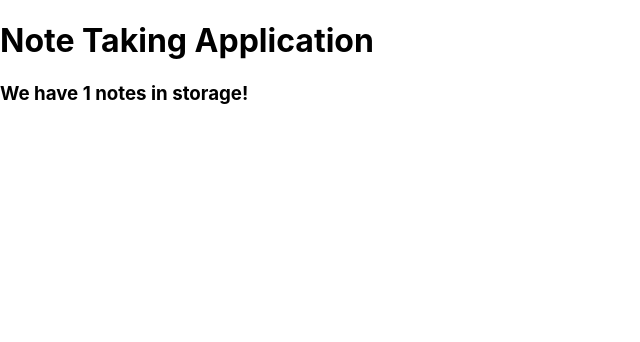
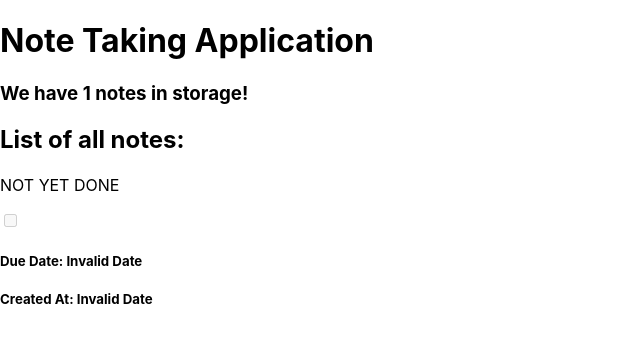
Before and after one commit to Cheese-steak-jimmys/react-note-taking-app, a React (Create React App) app: page / in a window 1280 px wide. Shown: the top 342 px of the page, without its empty margins (0-640 px from the left). Built offline with nearby package versions, Linux system fonts and the light colour scheme.

Commit message:
build: added components & Notedisplay.jsx

```diff
--- a/src/App.js
+++ b/src/App.js
@@ -1,6 +1,7 @@
 import { Routes, Route } from "react-router-dom";
 import Homepage from "./pages/Homepage";
 
+// start rendering stuff from this file
 function App() {
   return (
     <div className="App">
--- /dev/null
+++ b/src/components/NoteDisplay.jsx
@@ -0,0 +1,44 @@
+// import { useEffect } from "react";
+import { useNoteData } from "../contexts/NotesContext";
+
+export default function NoteDisplay(props) {
+  const { id } = props;
+  let note = {};
+
+  const globalNotesData = useNoteData();
+
+  // on start, find the note in globalNotesData
+  // that has an ID matching props.id
+
+  note = globalNotesData.filter((note) => {
+    return note.id === id;
+  });
+
+  return (
+    <div>
+      {/*
+                - ID (number)
+                - title (string)
+                - description (string)
+                - isCompleted (boolean)
+                - due date (JS Date)
+                - created at date (JS Date)
+                */}
+      <h4>{note.title}</h4>
+      <p>{note.description}</p>
+      <p>{note.isComplete ? "COMPLETED" : "NOT YET DONE"}</p>
+
+      {/* makes a read-only checkbox */}
+      <input
+        type="checkbox"
+        disabled="disabled" // <--- user cannot click the checkbox
+        readOnly
+        value={note.isComplete}
+      />
+      <h5>Due Date: {new Date(note.dueDate).toLocaleDateString()}</h5>
+      {/* <input type="date" readOnly value={note.dueDate} /> */}
+      <h5>Created At: {new Date(note.createdAtDate).toLocaleDateString()}</h5>
+      {/* <input type="datetime-local" readOnly value={note.createdAtDate} /> */}
+    </div>
+  );
+}
--- a/src/contexts/NotesContext.jsx
+++ b/src/contexts/NotesContext.jsx
@@ -71,6 +71,7 @@ export function useNoteDispatch() {
 export default function NotesProvider(props) {
   const [notesData, notesDispatch] = useReducer(notesReducer, initialNotesData);
 
+  //key is 'notes' in the application / local storage in devtools
   const [persistentData, setPersistentData] = useLocalStorage(
     "notes",
     initialNotesData
--- a/src/index.js
+++ b/src/index.js
@@ -6,6 +6,8 @@ import reportWebVitals from "./reportWebVitals";
 import { BrowserRouter } from "react-router-dom";
 import NotesProvider from "./contexts/NotesContext";
 
+
+// Index.js = config & startup stuff about the ReactJS project
 const root = ReactDOM.createRoot(document.getElementById("root"));
 root.render(
   <React.StrictMode>
--- a/src/pages/Homepage.jsx
+++ b/src/pages/Homepage.jsx
@@ -1,3 +1,4 @@
+import NoteDisplay from "../components/NoteDisplay";
 import { useNoteData } from "../contexts/NotesContext";
 
 export default function Homepage(props) {
@@ -13,6 +14,14 @@ export default function Homepage(props) {
       {/* Note Form Component */}
 
       {/* List Of All Notes Component */}
+      <h2>List of all notes:</h2>
+      {globalNotesData.map((note) => {
+        return (
+          <div key={note.id}>
+            <NoteDisplay id={note.id} />
+          </div>
+        );
+      })}
     </div>
   );
 }
```
